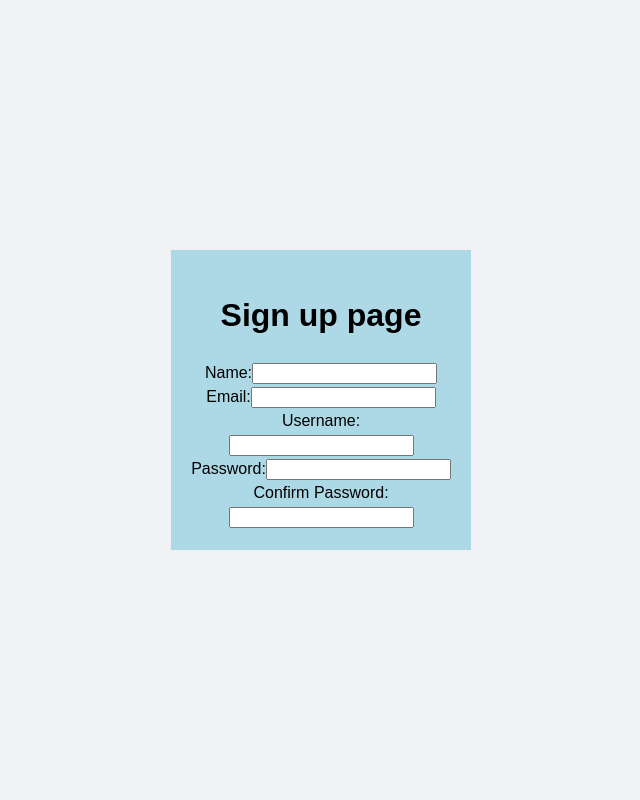
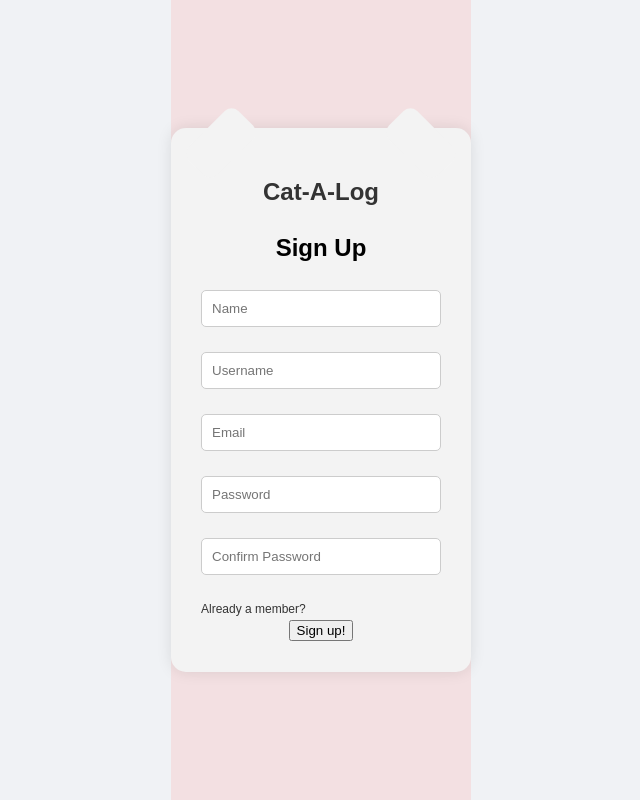
Before and after one commit to Akeldamaa/Cat-A-Log, a React (Vite) app in the folder frontend/: page /signup in a window 1280 px wide. Shown: the whole page, without its empty margins (319-959 px from the left). Built offline with nearby package versions, Linux system fonts and the light colour scheme.

Commit message:
Added forgot password and signup page content
added forgot password and signup page content to match the login page styling,

Co-Authored-By: Jonathan <104794912+Akeldamaa@users.noreply.github.com>

```diff
--- a/frontend/src/pages/ForgotPassword/ForgotPassword.css
+++ b/frontend/src/pages/ForgotPassword/ForgotPassword.css
@@ -0,0 +1,79 @@
+/* General container styles */
+.forgotpassword-container {
+    display: flex;
+    justify-content: center;
+    align-items: center;
+    height: 100vh;
+    background-color: #f3e0e2; /* Soft pink background */
+}
+
+/* Card with the shape resembling a cat's ears */
+.forgotpassword-card {
+    background-color: #f3f3f3; /* Light gray background */
+    padding: 30px;
+    border-radius: 15px;
+    box-shadow: 0px 0px 15px rgba(0, 0, 0, 0.1);
+    position: relative;
+    width: 300px;
+    text-align: center;
+}
+
+.forgotpassword-title {
+    font-size: 24px;
+    font-weight: bold;
+    color: #333;
+    margin-bottom: 20px;
+}
+
+.forgotpassword-fields {
+    margin-bottom: 20px;
+}
+
+.input-container {
+    margin-bottom: 15px;
+}
+
+.forgotpassword-input {
+    width: 100%;
+    padding: 10px;
+    margin: 5px 0;
+    border: 1px solid #ccc;
+    border-radius: 5px;
+    box-sizing: border-box;
+}
+
+.forgotpassword-footer {
+    display: flex;
+    justify-content: space-between;
+    font-size: 12px;
+    margin-top: 10px;
+}
+
+.forgot-password, .signup-link {
+    color: #333;
+    text-decoration: none;
+}
+
+.forgot-password:hover, .signup-link:hover {
+    text-decoration: underline;
+}
+
+.forgotpassword-card::before, .forgotpassword-card::after {
+    content: '';
+    position: absolute;
+    width: 40px;
+    height: 70px;
+    background-color: #f3f3f3;
+    border-radius: 10px;
+    top: -20px;
+}
+
+.forgotpassword-card::before {
+    left: 30px;
+    transform: rotate(45deg);
+}
+
+.forgotpassword-card::after {
+    right: 30px;
+    transform: rotate(-45deg);
+}
--- a/frontend/src/pages/ForgotPassword/ForgotPassword.jsx
+++ b/frontend/src/pages/ForgotPassword/ForgotPassword.jsx
@@ -1,10 +1,25 @@
 import React from 'react';
 import './ForgotPassword.css';
 
-export default function ForgotPassword(){
-    return(
-        <div>
-            <h1>Forgot Password?</h1>
+const ForgotPassword = () => {
+    return (
+        <div className="forgotpassword-container">
+            <div className="forgotpassword-card">
+                <h1 className="forgotpassword-title">Cat-A-Log</h1>
+                <h2 className="forgotpassword-subtitle">Reset Password</h2>
+                <form>
+                    <div className="forgotpassword-fields">
+                        <div className="input-container">
+                            <input type="text" placeholder="Email" className="forgotpassword-input" />
+                        </div>
+                    </div>
+                </form>
+                <div className="forgotpassword-button">
+                        <button> Send Reset Link</button>
+                </div>
+            </div>
         </div>
-    )
+    );
 }
+
+export default ForgotPassword;
--- a/frontend/src/pages/Login/Login.jsx
+++ b/frontend/src/pages/Login/Login.jsx
@@ -1,6 +1,5 @@
 import React from 'react';
 import './Login.css';
-import LoginForm from './components/LoginForm';
 
 const Login = () => {
     return (
@@ -17,11 +16,13 @@ const Login = () => {
                             <input type="password" placeholder="Password" className="login-input" />
                         </div>
                     </div>
+                    <div className="login-footer">
+                        <a href="forgot-password" className="forgot-password">Forgot Password?</a>
+                    </div>
+                    <button>
+                        Login!
+                    </button>
                 </form>
-                <div className="login-footer">
-                    <a href="forgot-password" className="forgot-password">forgot password?</a>
-                    <a href="signup" className="signup-link">Already a member?</a>
-                </div>
             </div>
         </div>
     );
--- a/frontend/src/pages/Signup/Signup.css
+++ b/frontend/src/pages/Signup/Signup.css
@@ -1,15 +1,79 @@
+/* General container styles */
 .signup-container {
-    padding: 20px;
-    background-color: lightblue;
+    display: flex;
+    justify-content: center;
     align-items: center;
-    position: absolute;
+    height: 100vh;
+    background-color: #f3e0e2; /* Soft pink background */
+}
+
+/* Card with the shape resembling a cat's ears */
+.signup-card {
+    background-color: #f3f3f3; /* Light gray background */
+    padding: 30px;
+    border-radius: 15px;
+    box-shadow: 0px 0px 15px rgba(0, 0, 0, 0.1);
+    position: relative;
     width: 300px;
-    height: 300px;
-    top: 0;
-    bottom: 0;
-    left: 0;
-    right: 0;
-    margin: auto;
-    justify-content: center;
     text-align: center;
 }
+
+.signup-title {
+    font-size: 24px;
+    font-weight: bold;
+    color: #333;
+    margin-bottom: 20px;
+}
+
+.signup-fields {
+    margin-bottom: 20px;
+}
+
+.input-container {
+    margin-bottom: 15px;
+}
+
+.signup-input {
+    width: 100%;
+    padding: 10px;
+    margin: 5px 0;
+    border: 1px solid #ccc;
+    border-radius: 5px;
+    box-sizing: border-box;
+}
+
+.signup-footer {
+    display: flex;
+    justify-content: space-between;
+    font-size: 12px;
+    margin-top: 10px;
+}
+
+.forgot-password, .signup-link {
+    color: #333;
+    text-decoration: none;
+}
+
+.forgot-password:hover, .signup-link:hover {
+    text-decoration: underline;
+}
+
+.signup-card::before, .signup-card::after {
+    content: '';
+    position: absolute;
+    width: 40px;
+    height: 70px;
+    background-color: #f3f3f3;
+    border-radius: 10px;
+    top: -20px;
+}
+
+.signup-card::before {
+    left: 30px;
+    transform: rotate(45deg);
+}
+
+.signup-card::after {
+    right: 30px;
+    transform: rotate(-45deg);
+}
--- a/frontend/src/pages/Signup/Signup.jsx
+++ b/frontend/src/pages/Signup/Signup.jsx
@@ -1,35 +1,41 @@
 import React from 'react';
 import './Signup.css';
 
-export default function Signup() {
+const Signup = () => {
     return (
-        <div>
-            <div className="signup-container">
-                <h1>Sign up page</h1>
-                {/* Eventually turn this into a react object */}
+        <div className="signup-container">
+            <div className="signup-card">
+                <h1 className="signup-title">Cat-A-Log</h1>
+                <h2 className="signup-subtitle">Sign Up</h2>
                 <form>
-                    <div>
-                        <label>Name:</label>
-                        <input></input>
-                    </div>
-                    <div>
-                        <label>Email:</label>
-                        <input></input>
-                    </div>
-                    <div>
-                        <label>Username:</label>
-                        <input></input>
-                    </div>
-                    <div>
-                        <label>Password:</label>
-                        <input></input>
-                    </div>
-                    <div>
-                        <label>Confirm Password:</label>
-                        <input></input>
+                    <div className="signup-fields">
+                        <div className="input-container">
+                            <input type="text" placeholder="Name" className="signup-input" />
+                        </div>
+                        <div className="input-container">
+                            <input type="text" placeholder="Username" className="signup-input" />
+                        </div>
+                        <div className="input-container">
+                            <input type="text" placeholder="Email" className="signup-input" />
+                        </div>
+                        <div className="input-container">
+                            <input type="password" placeholder="Password" className="signup-input" />
+                        </div>
+                        <div className="input-container">
+                            <input type="password" placeholder="Confirm Password" className="signup-input" />
+                        </div>
                     </div>
                 </form>
+
+                <div className="signup-footer">
+                    <a href="/login" className="signup-link">Already a member?</a>
+                </div>
+                <div className="signup-button">
+                        <button> Sign up! </button>
+                </div>
             </div>
         </div>
-    )
+    );
 }
+
+export default Signup;
```
Also changed, not shown: frontend/src/components/pages/Login.jsx (deleted, +0 -35 lines), frontend/src/components/pages/UserDashboard.css (deleted, +0 -325 lines).
